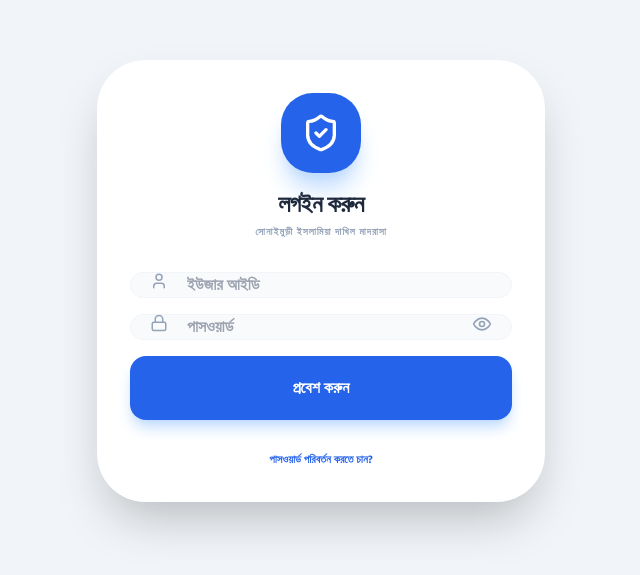
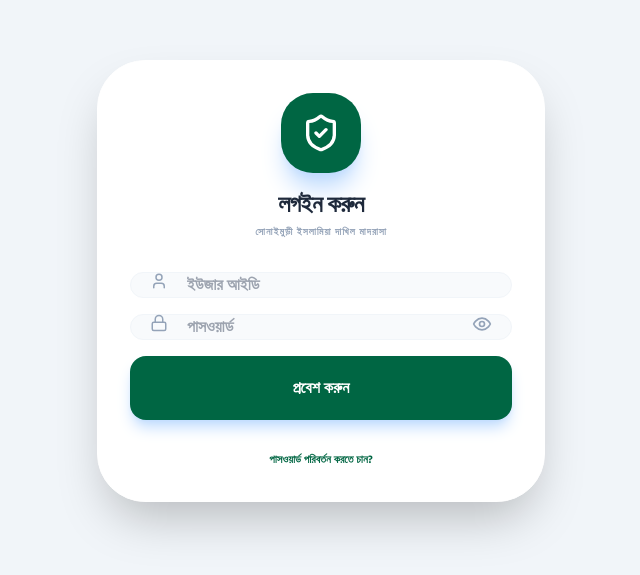
Before and after one commit to giasbd67-tech/sonaimuri-idm, a React (Vite) app: page / in a window 1280 px wide. Shown: the part 119-694 px from the top of the page, without its empty margins (319-959 px from the left). Built offline with nearby package versions, Linux system fonts and the light colour scheme.

Commit message:
Update tailwind.config.js

```diff
--- a/tailwind.config.js
+++ b/tailwind.config.js
@@ -1,3 +1,4 @@
+
 /** @type {import('tailwindcss').Config} */
 export default {
   content: [
@@ -8,11 +9,21 @@ export default {
     extend: {
       colors: {
         // সোনাইমুড়ী মাদরাসা প্রজেক্টের জন্য গাঢ় সবুজ কালার
-        primary: '#065F46',
+        primary: '#006643',
+
+        // 🎨 আল-আজহার থিমের সবুজ কালার দিয়ে নীলকে ওভাররাইড করা হলো
+        // এর ফলে কোনো ফিচারের কোড না বদলেই সব নীল জায়গা সবুজ হয়ে যাবে
+        blue: {
+          50: '#f0fdf4',    // হালকা সবুজ ব্যাকগ্রাউন্ড আভা
+          100: '#dcfce7',
+          500: '#008554',   // মাঝারি সবুজ
+          600: '#006643',   // মূল আল-আজহার গাঢ় সবুজ (বাটন ও প্রধান থিম)
+          700: '#004d32',   // হোভার বা ডার্ক সবুজ শেড
+        },
       },
       fontFamily: {
         // আপনার পছন্দের বাংলা ফন্ট
-        bengali: ['Hind Siliguri', 'sans-serif'],
+        bengali: ["Hind Siliguri", "sans-serif"],
       }
     },
   },
```
